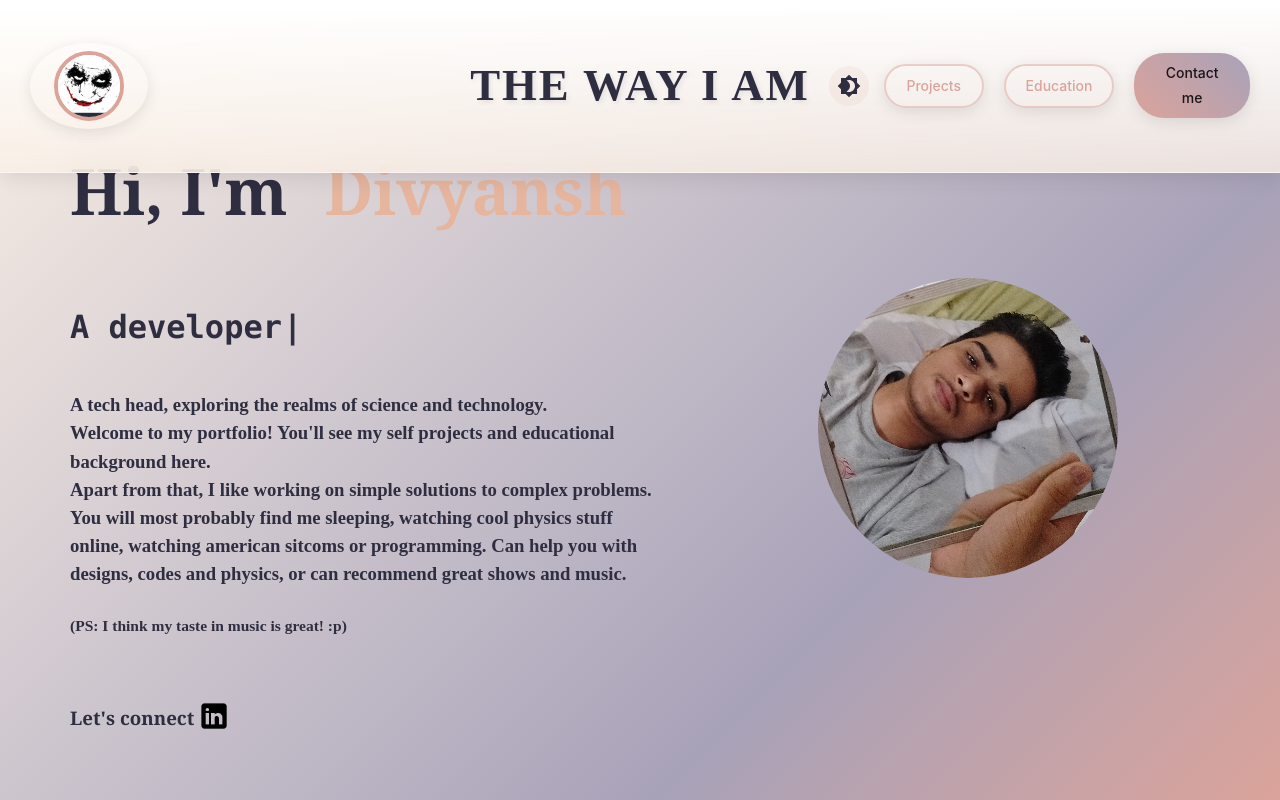
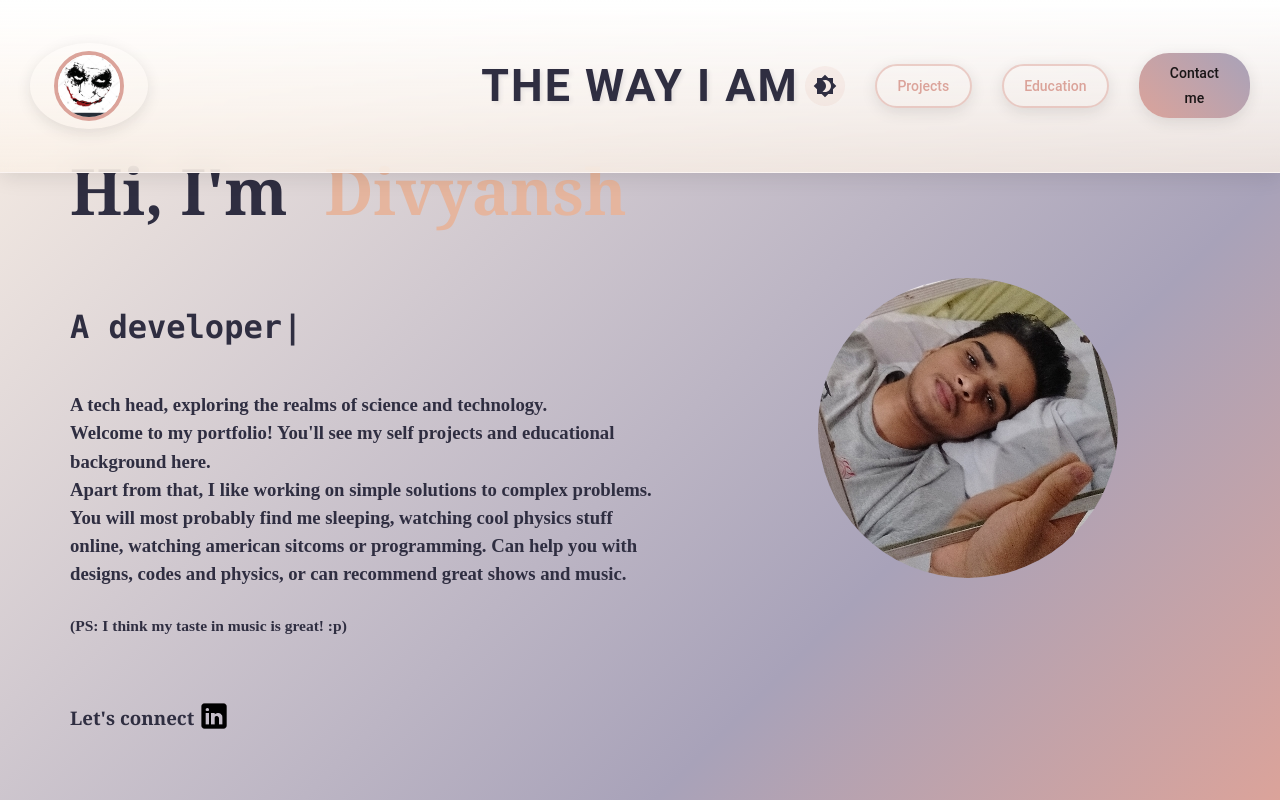
Before and after one commit to divy1607/portfolio-website, a React (Vite) app: page / in a window 1280 px wide. Shown: the top 800 px of the page. Built offline with nearby package versions, Linux system fonts and the light colour scheme.

Commit message:
responsive

```diff
--- a/src/App.jsx
+++ b/src/App.jsx
@@ -103,14 +103,28 @@ function App() {
           }),
     },
     typography: {
-      fontFamily: "'Lora', 'Playfair Display', serif",
+      fontFamily: "'Roboto', sans-serif", // Consistent modern font
       h1: {
-        fontFamily: "'Playfair Display', serif",
+        fontFamily: "'Roboto', sans-serif",
+        fontWeight: 700,
+      },
+      h2: {
+        fontFamily: "'Roboto', sans-serif",
         fontWeight: 600,
       },
+      h3: {
+        fontFamily: "'Roboto', sans-serif",
+        fontWeight: 500,
+      },
       button: {
-        fontFamily: "'Inter', sans-serif",
+        fontFamily: "'Roboto', sans-serif",
         fontWeight: 500,
+      },
+      body1: {
+        fontFamily: "'Roboto', sans-serif",
+      },
+      body2: {
+        fontFamily: "'Roboto', sans-serif",
       },
     },
     components: {
@@ -180,13 +194,26 @@ function App() {
             style={{
               position: 'fixed',
               top: 15,
-              right: 15,
+              right: 60, // Adjusted to make space for toggle
               zIndex: 1100,
               color: theme.palette.text.primary
             }}
           >
             <MenuIcon />
           </Button>
+          {/* Added dark/light mode toggle for mobile */}
+          <IconButton
+            onClick={colorMode.toggleColorMode}
+            style={{
+              position: 'fixed',
+              top: 10,
+              right: 10,
+              zIndex: 1100,
+              backgroundColor: mode === 'light' ? '#DBA39A20' : '#E8A9A920',
+            }}
+          >
+            {theme.palette.mode === 'dark' ? <Brightness7Icon /> : <Brightness4Icon />}
+          </IconButton>
           <Drawer
             variant="temporary"
             anchor="right"
@@ -225,7 +252,7 @@ function App() {
                   <ListItemText
                     primary={item.text}
                     primaryTypographyProps={{
-                      fontFamily: "'Inter', sans-serif",
+                      fontFamily: "'Roboto', sans-serif",
                       fontWeight: 500,
                     }}
                   />
@@ -270,7 +297,7 @@ function App() {
         <Grid item lg={6} md={6} sm={12}>
           <h1 style={{
             textAlign: "center",
-            fontFamily: "'Playfair Display', serif",
+            fontFamily: "'Roboto', sans-serif",
             fontSize: isMobile ? "2rem" : "2.8rem",
             fontWeight: 700,
             color: theme.palette.text.primary,
@@ -288,7 +315,7 @@ function App() {
             justifyContent: "flex-end",
             alignItems: "center",
             marginRight: 30,
-            gap: '15px'
+            gap: '30px' // Increased gap for more space between buttons
           }}>
             <IconButton
               sx={{
@@ -306,7 +333,7 @@ function App() {
             <div style={{
               display: "flex",
               alignItems: 'center',
-              gap: '20px'
+              gap: '30px' // Increased gap for more space between buttons
             }}>
               <Button
                 onClick={() => scrollToComponent(abRef)}
@@ -343,7 +370,6 @@ function App() {
     );
   };
 
-  // Define a single uniform gradient for all sections
   const uniformGradient = mode === 'light'
     ? 'linear-gradient(135deg, #FAF0E6 0%, #A8A2B9 70%, #DBA39A 100%)'
     : 'linear-gradient(135deg, #1F2526 0%, #8B95A1 70%, #E8A9A9 100%)';
@@ -358,13 +384,13 @@ function App() {
           margin: 0,
           padding: 0,
           overflowX: "hidden",
-          backgroundImage: uniformGradient, // Apply uniform gradient to entire app
-          backgroundAttachment: 'fixed', // Keeps gradient fixed while scrolling
+          backgroundImage: uniformGradient,
+          backgroundAttachment: 'fixed',
           color: theme.palette.text.primary,
         }}>
           <div style={{
             background: mode === 'light'
-              ? 'linear-gradient(180deg, #FFFFFF, #FAF0E6CC)' // Slightly transparent to blend with main gradient
+              ? 'linear-gradient(180deg, #FFFFFF, #FAF0E6CC)'
               : 'linear-gradient(180deg, #2A3032CC, #1F2526CC)',
             position: "fixed",
             width: "100%",
@@ -408,7 +434,7 @@ function App() {
           ))}
 
           <div style={{
-            backgroundImage: uniformGradient, // Same gradient for footer
+            backgroundImage: uniformGradient, // Consistent with main content
             padding: "60px 20px",
             color: theme.palette.text.primary,
             textAlign: isMobile ? "center" : "left",
```
